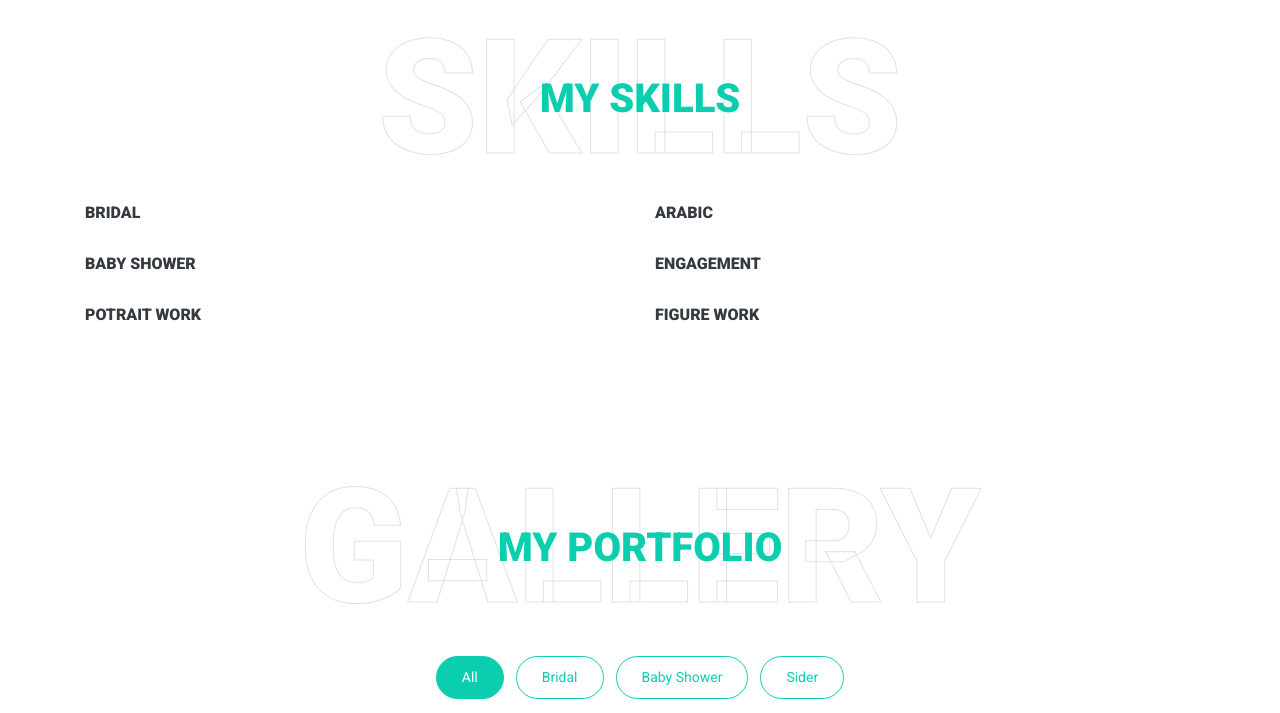
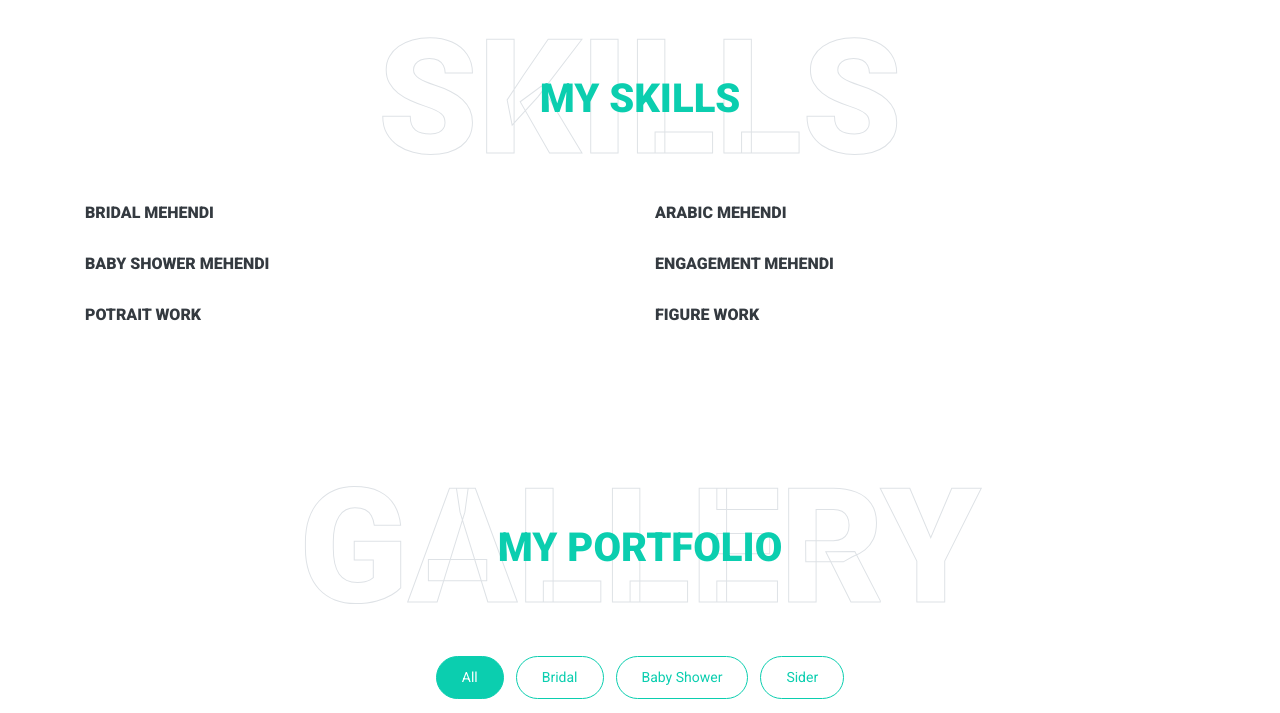
Before and after one commit to Devanshi1708/Pooja-Bridal-Mehendi, a plain HTML site: page index.html in a window 1280 px wide. Shown: the part 2646-3359 px from the top of the page. Drawn offline with nearby package versions, Linux system fonts and the light colour scheme.

Commit message:
index.html

```diff
--- a/index.html
+++ b/index.html
@@ -208,12 +208,12 @@
                 <div class="col-md-6">
                     <div class="skill mb-4">
                         <div class="d-flex justify-content-between">
-                            <h6 class="font-weight-bold"><b>BRIDAL</b></h6>
+                            <h6 class="font-weight-bold"><b>BRIDAL MEHENDI</b></h6>
                         </div>
                     </div>
                     <div class="skill mb-4">
                         <div class="d-flex justify-content-between">
-                            <h6 class="font-weight-bold"><b>BABY SHOWER</b></h6>
+                            <h6 class="font-weight-bold"><b>BABY SHOWER MEHENDI</b></h6>
                         </div>
                     </div>
                     <div class="skill mb-4">
@@ -225,12 +225,12 @@
                 <div class="col-md-6">
                     <div class="skill mb-4">
                         <div class="d-flex justify-content-between">
-                            <h6 class="font-weight-bold"><b>ARABIC</b></h6>
+                            <h6 class="font-weight-bold"><b>ARABIC MEHENDI</b></h6>
                         </div>
                     </div>
                     <div class="skill mb-4">
                         <div class="d-flex justify-content-between">
-                            <h6 class="font-weight-bold"><b>ENGAGEMENT</b></h6>
+                            <h6 class="font-weight-bold"><b>ENGAGEMENT MEHENDI</b></h6>
                         </div>
                     </div>
                     <div class="skill mb-4">
```
